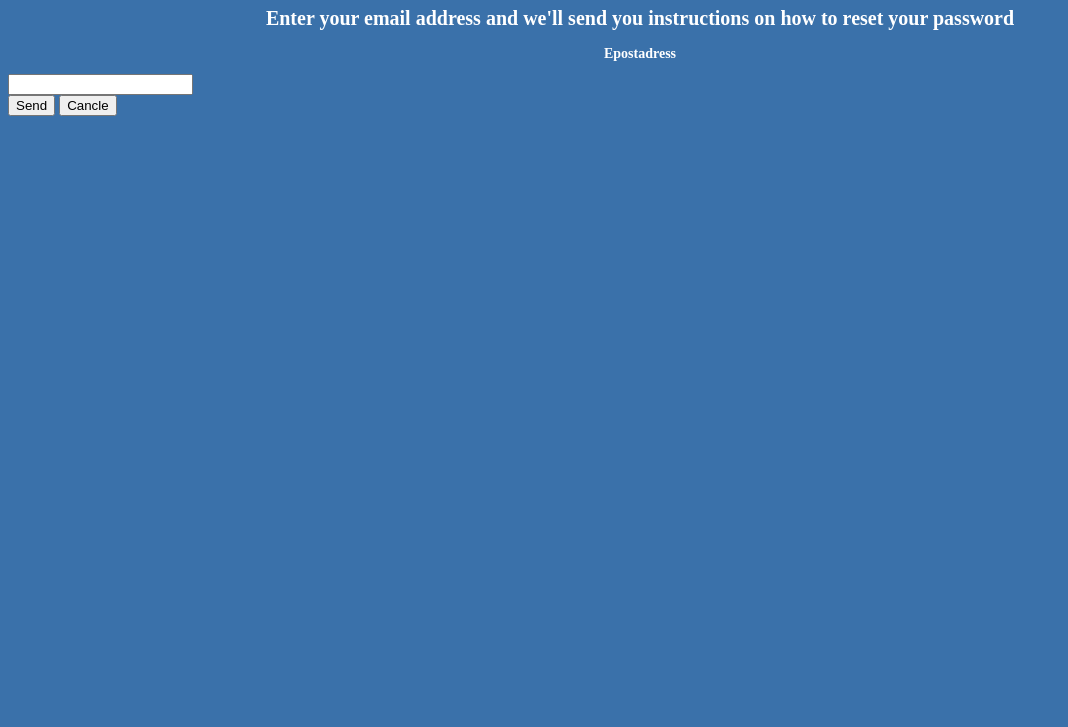
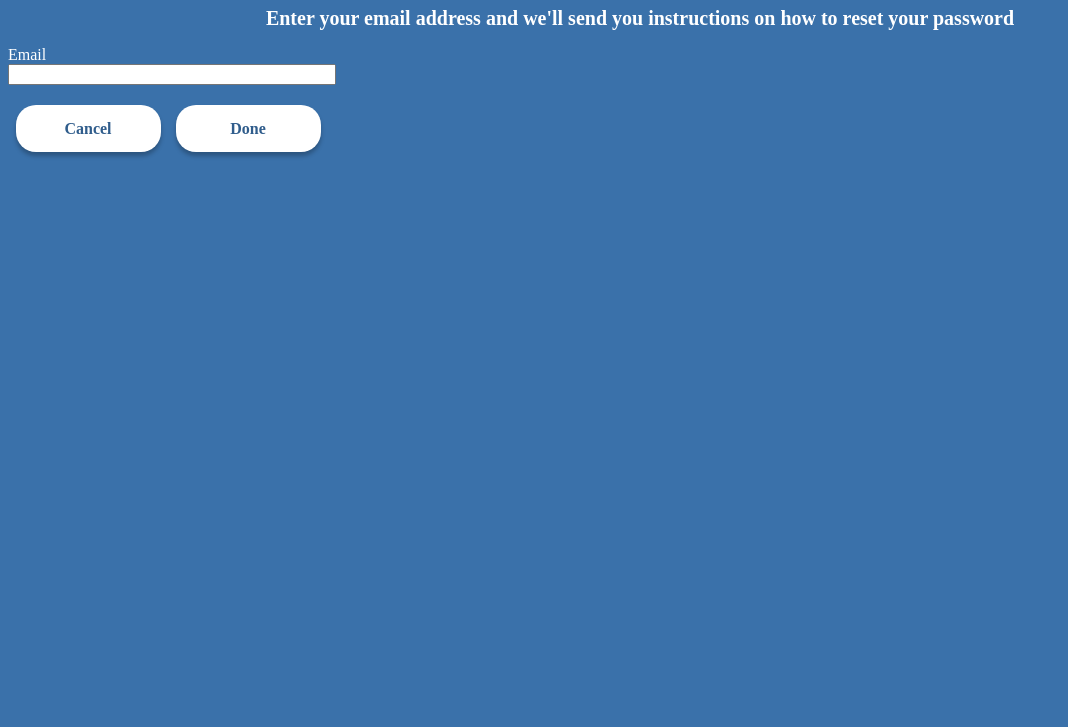
Before and after one commit to VIKTORVAV99/Introduction_to_frontend_project, a plain HTML site: page pages/forgot_password.html in a window 1280 px wide. Shown: the part 73-800 px from the top of the page, without its empty margins (0-1068 px from the left). Drawn offline with Linux system fonts and the light colour scheme.

Commit message:
fix up forgot password a bit

```diff
--- a/pages/forgot.password.css
+++ b/pages/forgot.password.css
@@ -1,6 +1,17 @@
 body {
   background-color: #3a71aa;
   color: hsl(0, 0%, 100%);
+}
+
+main {
+  background-color: #3a71aa;
+  color: hsl(0, 0%, 100%);
+}
+
+input,
+label {
+  display: block;
+  width: 100%;
 }
 
 #forgotpassword {
@@ -17,3 +28,53 @@ body {
   font-size: 14px;
   text-align: center;
 }
+
+.row {
+  display: flex;
+  flex-direction: row;
+  align-items: center;
+  justify-content: space-between;
+  width: 100%;
+  height: min-content;
+}
+
+.column {
+  display: flex;
+  flex-direction: column;
+  justify-content: center;
+  align-items: center;
+  height: min-content;
+  width: 100%;
+}
+
+#email_set {
+  width: 320px;
+  margin-bottom: 20px;
+}
+
+#email_set div {
+  width: 100%;
+}
+
+#button-container {
+  display: flex;
+  flex-direction: column;
+  justify-content: center;
+  align-items: center;
+  margin-top: 20px;
+}
+#button-container a {
+  border-radius: 20px;
+  box-shadow: 0px 4px 4px 0px rgba(0, 0, 0, 0.25);
+  width: 145px;
+  height: 47px;
+  background: white;
+  border-radius: 20px;
+  display: flex;
+  justify-content: center;
+  align-items: center;
+  font-size: 16px;
+  color: #305d8c;
+  text-decoration: none;
+  font-weight: bolder;
+}
--- a/pages/forgot_password.html
+++ b/pages/forgot_password.html
@@ -1,21 +1,31 @@
 <!DOCTYPE html>
 <html lang="en">
-<head>
-
-    <meta charset="UTF-8">
-    <meta name="viewport" content="width=device-width, initial-scale=1.0">
+  <head>
+    <meta charset="UTF-8" />
+    <meta name="viewport" content="width=device-width, initial-scale=1.0" />
     <title>Document</title>
-    <link rel="stylesheet" href="forgot.password.css">
-
-</head>
-<body>
-    <h1 id="forgotpassword"> Forgot password</h1>
-    <h2 id="text">Enter your email address and we'll send you instructions on how to reset your password</h2>
-        <h2 id="epostadress">Epostadress</h2>
-        <input type="text" name="epostadress" id="epostadressruta" title="epostadress" />
-    <br/>
-        <button>Send</button>
-        <button>Cancle</button>
-
-</body>
+    <link rel="stylesheet" href="forgot.password.css" />
+  </head>
+  <body>
+    <h1 id="forgotpassword">Forgot password</h1>
+    <section>
+      <h2 id="text">
+        Enter your email address and we'll send you instructions on how to reset your password
+      </h2>
+      <div id="email_set" class="column">
+        <div>
+          <label for="email">Email</label>
+          <input type="email" id="email" required title="epostadress" />
+        </div>
+        <div class="row">
+          <div id="button-container">
+            <a type="button" href="/index.html">Cancel</a>
+          </div>
+          <div id="button-container">
+            <a type="button" href="/index.html">Done</a>
+          </div>
+        </div>
+      </div>
+    </section>
+  </body>
 </html>
```
